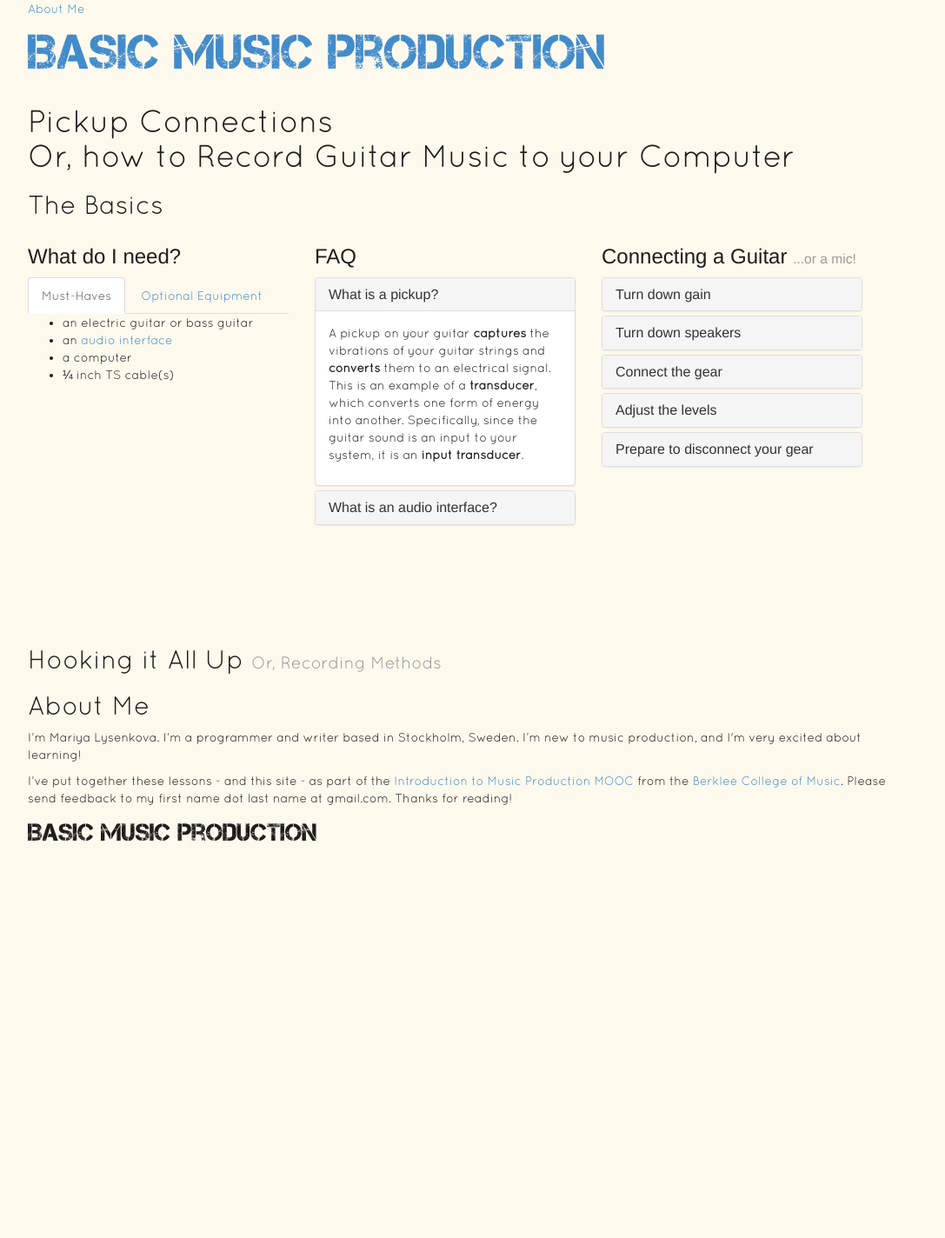
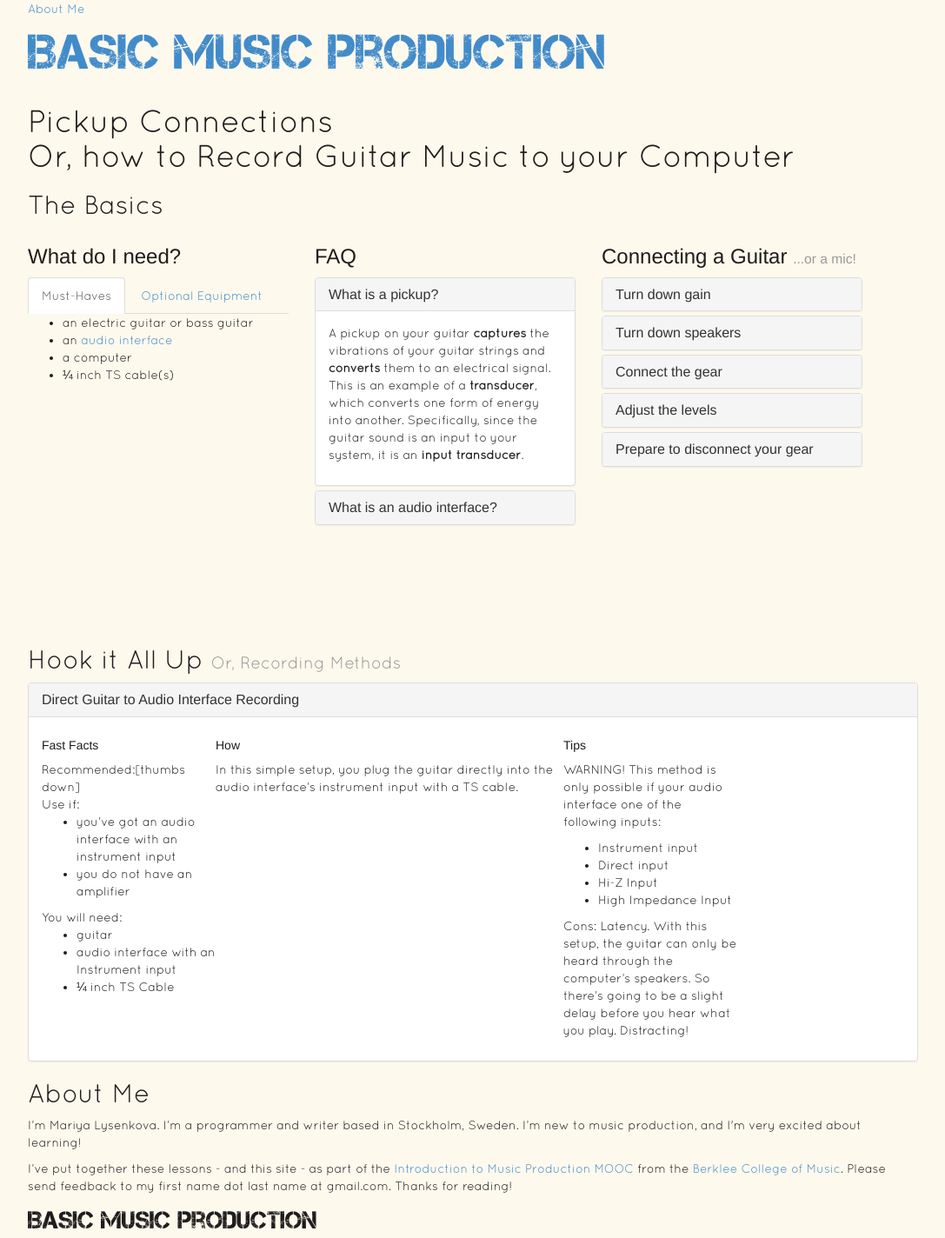
Before and after one commit to mariya/musicproduction, a Jekyll site: the page built from _posts/2014-02-05-pickup-connections.markdown, in a window 1280 px wide. Shown: the whole page at 87% size, without its empty margins (96-1183 px from the left). Built offline with Jekyll 4.4.1, drawn with Linux system fonts in a browser that asks for light colours; Markdown is read by kramdown in place of the engine named in the settings; before the commit the page ends 978 px from its top, so only the background shows below that.

Commit message:
Add content

```diff
--- a/_posts/2014-02-05-pickup-connections.markdown
+++ b/_posts/2014-02-05-pickup-connections.markdown
@@ -154,9 +154,63 @@ categories: tutorials
     </section>
     <section id="methods">
       <h2>
-        Hooking it All Up
+        Hook it All Up
         <small>Or, Recording Methods</small>
       </h2>
+      <div class="panel-group" id="methods">
+        <div class="panel panel-default">
+          <div class="panel-heading">
+            <h4 class="panel-title">
+              <a data-toggle="collapse" data-parent="#methods" href="#methods-direct-guitar-to-audio-interface-recording">
+                Direct Guitar to Audio Interface Recording
+              </a>
+            </h4>
+          </div>
+          <div id="methods-direct-guitar-to-audio-interface-recording" class="panel-collapse collapse in">
+            <div class="panel-body">
+              <section>
+                <h5>Fast Facts</h5>
+                <div class="fast-facts">
+                  <div class="recommended">
+                    <span class="highlight">Recommended:</span>[thumbs down]
+                  </div>
+                  <div class="use-if">
+                    <span class="highlight">Use if:</span>
+                    <ul>
+                      <li>you’ve got an audio interface with an instrument input</li>
+                      <li>you do not have an amplifier</li>
+                    </ul>
+                  </div>
+                  <div class="equipment">
+                    <span class="highlight">You will need:</span>
+                    <ul>
+                      <li>guitar</li>
+                      <li>audio interface with an Instrument input</li>
+                      <li>¼ inch TS Cable</li>
+                    </ul>
+                  </div>
+                </div>
+              </section>
+              <section class="how">
+                <h5>How</h5>
+                <p>In this simple setup, you plug the guitar directly into the audio interface’s instrument input with a TS cable.</p>
+              </section>
+              <section>
+                <h5>Tips</h5>
+                <p class="warning">WARNING! This method is only possible if your audio interface one of the following inputs:
+                  <ul>
+                    <li>Instrument input</li>
+                    <li>Direct input</li>
+                    <li>Hi-Z Input</li>
+                    <li>High Impedance Input</li>
+                  </ul>
+                </p>
+                <p class="con">Cons: Latency. With this setup, the guitar can only be heard through the computer’s speakers. So there’s going to be a slight delay before you hear what you play. Distracting!</p>
+              </section>
+            </div>
+          </div>
+        </div>
+      </div>
     </section>
   </article>
 </section>
--- a/css/mpb.css
+++ b/css/mpb.css
@@ -30,3 +30,12 @@ h1, h2 {
 #methods {
   clear: both;
 }
+
+#methods section {
+  width: 200px;
+  float: left;
+}
+
+#methods .how {
+  width: 400px;
+}
```
